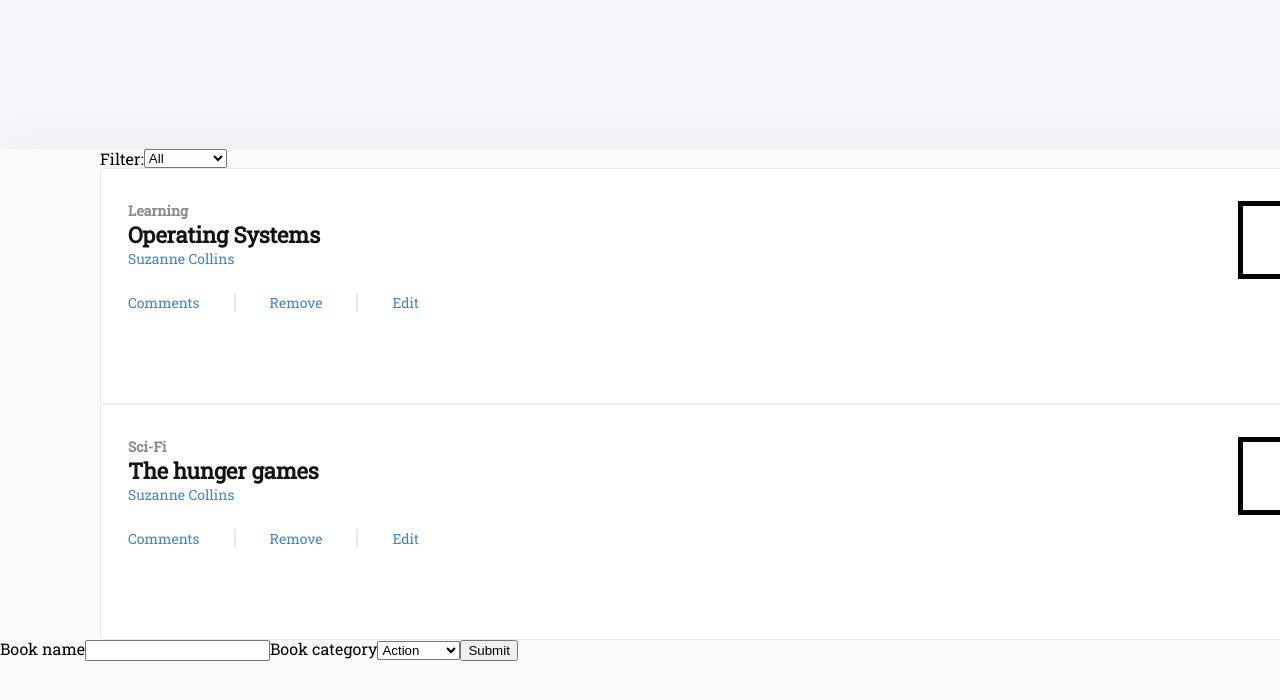
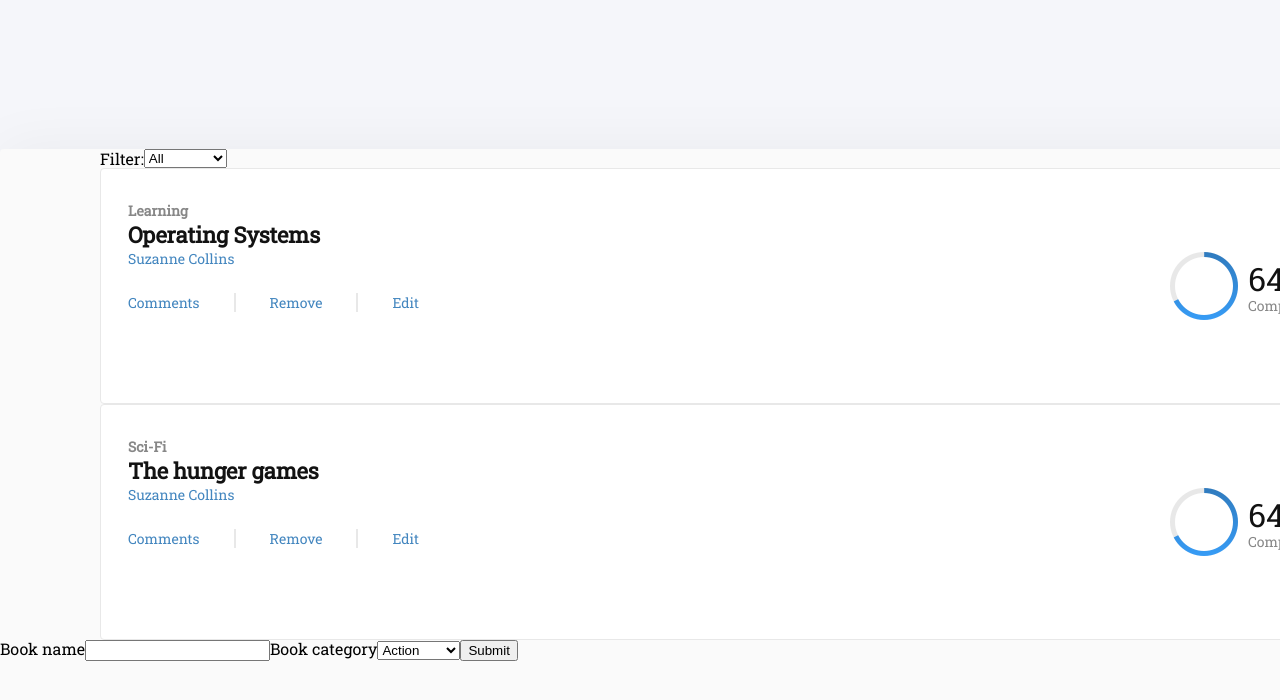
Before and after one commit to ivanid22/react-bookstore-cms, a React (Create React App) app: page / in a window 1280 px wide. Shown: the top 700 px of the page. Built offline with nearby package versions, Linux system fonts and the light colour scheme.

Commit message:
Added completion percentage section on book item

```diff
--- a/src/components/Book.jsx
+++ b/src/components/Book.jsx
@@ -35,9 +35,11 @@ const Book = (props) => {
         </div>
       </div>
       <div className="Book-Stats">
-        <div className="Completed">
-          <div className="Rectangle-3">
-            <div className="Oval-2" />
+        <div className="Completed-Section">
+          <div className="Rectangle-3" />
+          <div className="completion-details">
+            <p className="Percent-Complete">64%</p>
+            <p className="Completed">Completed</p>
           </div>
         </div>
         <div className="current-chapter">
--- a/src/index.css
+++ b/src/index.css
@@ -52,6 +52,8 @@ table {
   --white: #fafafa;
   --black-5: rgba(0, 0, 0, 0.05);
   --black-three: #121212;
+  --medium-blue: #307bbe;
+  --dodger-blue: #379cf6;
 }
 
 .Bookstore-CMS {
@@ -176,6 +178,46 @@ table {
 }
 
 .Rectangle-3 {
+  background-image: url('./assets/progress_img.png');
+  background-position: center;
+  background-repeat: no-repeat;
   width: 90px;
   height: 89.9px;
 }
+
+.Percent-Complete {
+  width: 68px;
+  height: 39px;
+  font-family: 'Roboto Slab', serif;
+  font-size: 32px;
+  font-weight: normal;
+  font-stretch: normal;
+  font-style: normal;
+  line-height: normal;
+  letter-spacing: normal;
+  color: var(--black-three);
+}
+
+.Book-Stats {
+  display: flex;
+  align-items: center;
+}
+
+.Completed-Section {
+  display: flex;
+  align-items: center;
+}
+
+.Completed {
+  width: 80px;
+  height: 18px;
+  opacity: 0.5;
+  font-family: 'Roboto Slab', serif;
+  font-size: 14px;
+  font-weight: normal;
+  font-stretch: normal;
+  font-style: normal;
+  line-height: normal;
+  letter-spacing: normal;
+  color: var(--black-three);
+}
```
Also changed, not shown: src/assets/progress_img.png (added).
